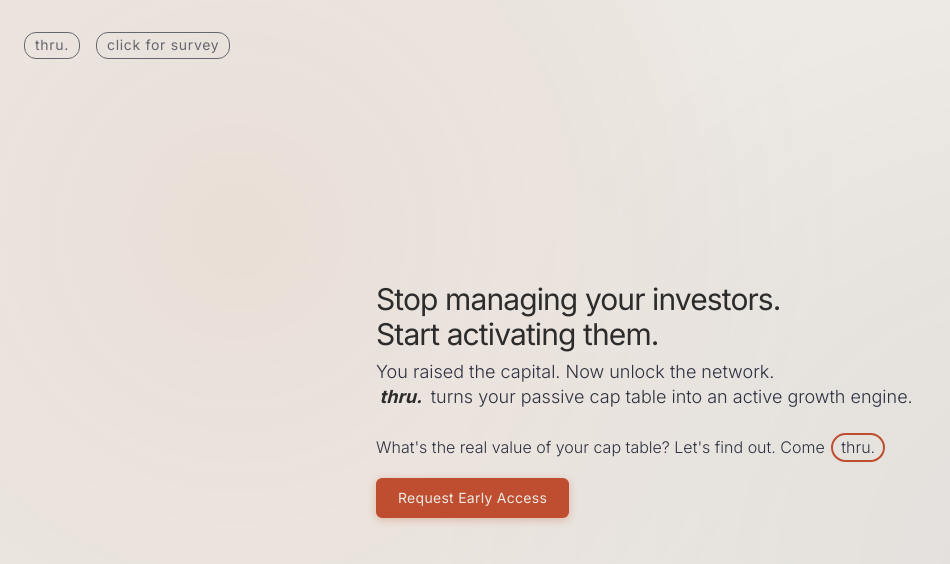
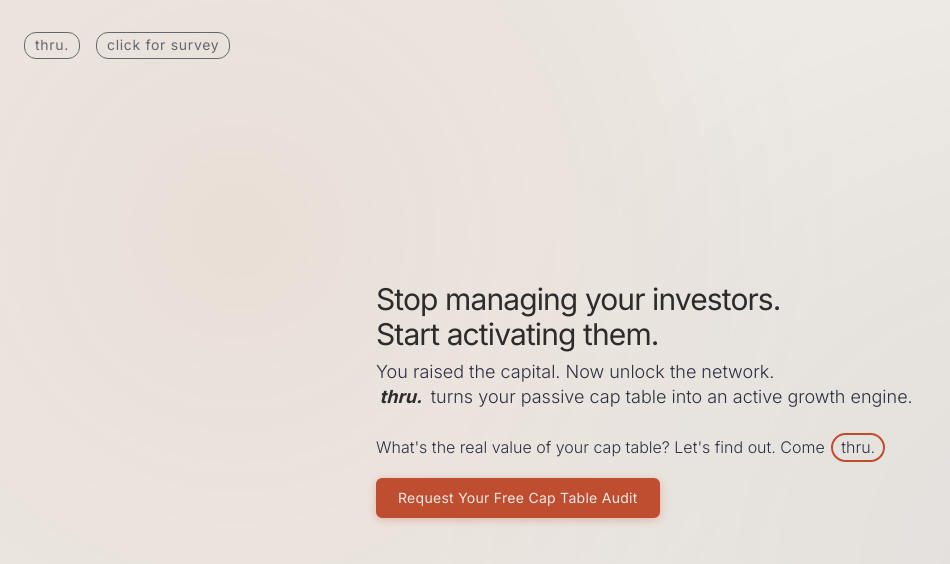
Before and after one commit to mohammadkhan99/thru, a website: page index.html in a window 1280 px wide. Shown: the whole page, without its empty margins (0-950 px from the left). Drawn offline with Linux system fonts and the light colour scheme.

Commit message:
Change button text to 'Request Your Free Cap Table Audit'

```diff
--- a/index.html
+++ b/index.html
@@ -35,7 +35,7 @@
 
                 <section class="waitlist-section fade-in-delay-2">
                     <button type="button" class="submit-btn" id="request-btn">
-                        <span class="btn-text">Request Early Access</span>
+                        <span class="btn-text">Request Your Free Cap Table Audit</span>
                     </button>
                     <form id="waitlist-form" class="waitlist-form">
                         <input
```
